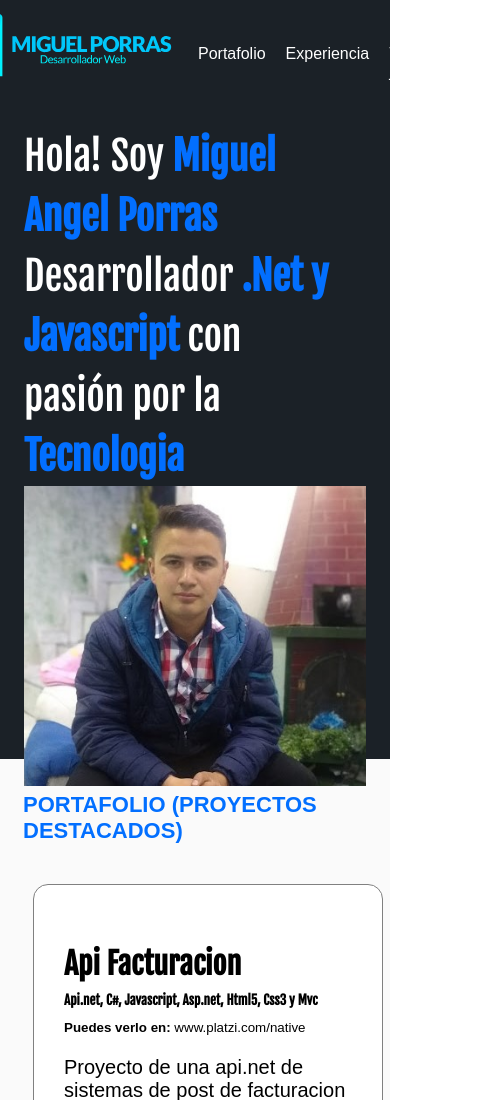
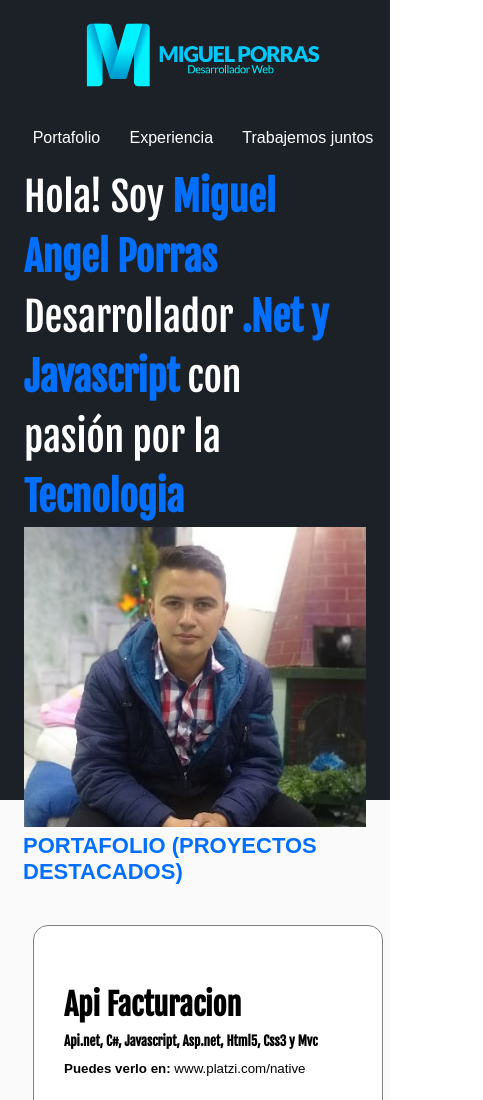
Before and after one commit to miguelporras1994/miguelporras1994.github.io, a plain HTML site: page index.html in a window 390 px wide. Shown: the top 1100 px of the page, 483 px wide, since content can reach past the window. Drawn offline with Linux system fonts and the light colour scheme.

Commit message:
realizado  resposive numero 3

```diff
--- a/css/Estilos.css
+++ b/css/Estilos.css
@@ -16,6 +16,11 @@ ul{
  margin: 0;
  padding: 0;
  list-style: none;
+}
+.logo{
+    height: 90px;
+    padding-top: 10px;
+
 }
 
   header  figure{
@@ -76,6 +81,16 @@ h2{
     flex-wrap: inherit;
 }
 
+.Container2{
+
+    width: 1100px;
+    margin: 0 auto;
+    display: inherit;
+    height: inherit;
+    justify-content:  inherit;
+    align-items: inherit;
+    flex-wrap: inherit;
+}
 
 .Portafolio{
 
@@ -376,11 +391,14 @@ footer img{
     .logo{
         height: 90px;
         text-align: center;
-        margin-bottom: 32px;
+        margin-bottom: 5px;
     }
     .header ol{
         justify-content: space-around;
+        padding: 20px 0px;
+        margin: 0px 10px;
     }
+
     .hero{
         height: 75vh;
         flex-wrap: wrap;
@@ -398,8 +416,16 @@ footer img{
         margin: 0 auto;
         padding: 0px  8px;
     }
+
+    .Container2{
+        display: block;
+        text-align: center;
+        width: 100%;
+        margin: 0 auto;
+        padding: 0px  8px;
+    }
     .event{
-        width: 95%;
+        width: 90%;
         display: inline-block; }
     .event img{
         width: 100%;
@@ -407,7 +433,7 @@ footer img{
     }
 
     .event2{
-        width: 95%;
+        width: 90%;
         display: inline-block; }
     .event2 img{
         width: 100%;
@@ -417,4 +443,11 @@ footer img{
         width: 100%;
     }
 
+
+footer img{
+    width: 50%;
+
+
 }
+
+}
--- a/index.html
+++ b/index.html
@@ -13,7 +13,7 @@
   <body>
 
     <header class="header" >
-      <div class="Container">
+      <div class="Container2">
 
         <figure >
           <img class="logo" src="images/logo_miguel_porras.svg"  alt="Logo de http://MiguelAngelPorras.com" />
```
